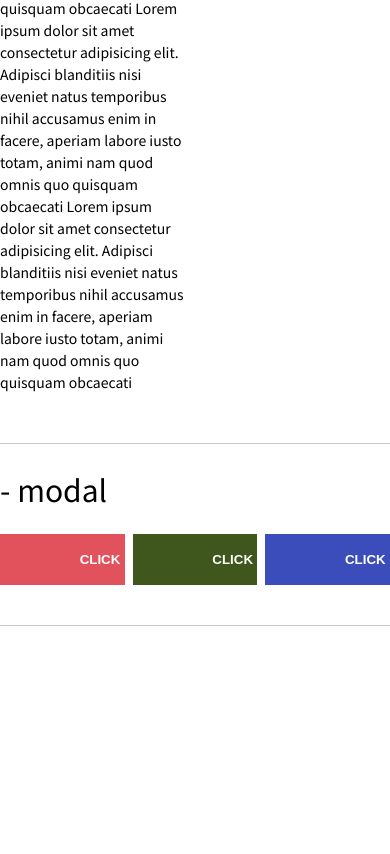
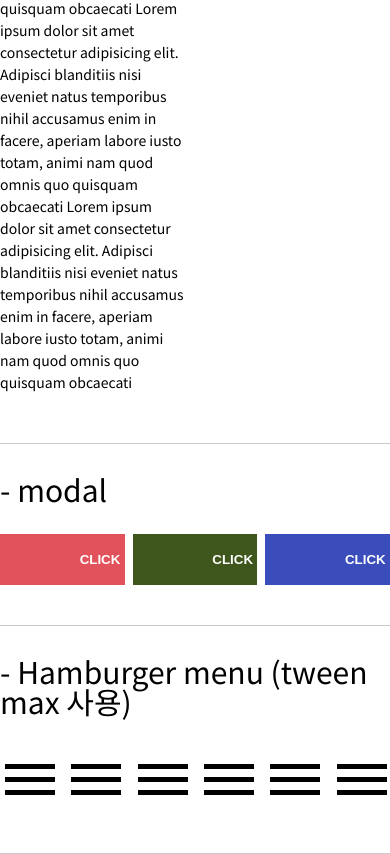
Before and after one commit to lmkygl/ui-pack, a website with bundled scripts: page src/index.html in a window 390 px wide. Shown: the part 2143-2997 px from the top of the page. Before the commit the page ends 2769 px from the top, so only its background shows below. Built offline with nearby package versions, Linux system fonts and the light colour scheme.

Commit message:
hamburger button

```diff
--- a/src/css/component/layout.scss
+++ b/src/css/component/layout.scss
@@ -142,12 +142,11 @@
         color: #fff;
         border-radius: 0;
         background-color: #e2525c;
-
     }
-    .btn2{
+    .btn2 {
         background-color: rgb(63, 87, 28);
     }
-    .btn3{
+    .btn3 {
         background-color: rgb(58, 77, 187);
     }
 }
@@ -167,14 +166,14 @@
         margin-top: -200px;
         opacity: 1;
     }
-    &.modal__w2{
+    &.modal__w2 {
         background-color: rgba(75, 158, 158, 0.8);
         &.open .modal__container {
             margin-top: -200px;
             opacity: 1;
         }
     }
-    &.modal__w3{
+    &.modal__w3 {
         background-color: rgba(79, 67, 121, 0.8);
     }
 }
@@ -197,16 +196,13 @@
     transition: all 0.5s ease-in-out;
 }
 
-
-
-
 .modal__head {
     width: 90%;
     height: 32px;
     padding: 12px 30px;
     overflow: hidden;
     background-color: #e2525c;
-    &.head2{
+    &.head2 {
         background-color: rgb(63, 87, 28);
     }
     &.head3 {
@@ -229,16 +225,32 @@
 .good_job {
     text-align: center;
     color: #e2525c;
-    h1{
+    h1 {
         font-size: 45px;
     }
     .fa-thumbs-o-up {
         font-size: 60px;
     }
     &.job2 {
-        color:rgb(63, 87, 28);
+        color: rgb(63, 87, 28);
     }
     &.job3 {
-        color:rgb(58, 77, 187);
+        color: rgb(58, 77, 187);
     }
 }
+
+.hamburger {
+    padding: 10px 5px;
+}
+
+.hamburger .line {
+    width: 50px;
+    height: 5px;
+    background-color: #000;
+    display: block;
+    margin: 8px auto;
+}
+
+.hamburger:hover {
+    cursor: pointer;
+}
--- a/src/index.html
+++ b/src/index.html
@@ -233,10 +233,10 @@
                                     <div class="slider_visual_wrap" data-ui="slider">
                                         <div data-ui="out__frame">
                                             <ul class="slider" data-ui="inner__frames">
-                                                <li class="scene con1">
+                                                <li class="scene con2">
                                                     slide1-1
                                                 </li>
-                                                <li class="scene con2">
+                                                <li class="scene con1">
                                                     slide1-2
                                                 </li>
                                                 <li class="scene con3">
@@ -265,16 +265,16 @@
                                     <div class="slider_visual_wrap" data-ui="slider">
                                         <div data-ui="out__frame">
                                             <ul class="slider" data-ui="inner__frames">
-                                                <li class="scene con1">
+                                                <li class="scene con4">
                                                     slide2-1
                                                 </li>
-                                                <li class="scene con2">
+                                                <li class="scene con3">
                                                     slide2-2
                                                 </li>
-                                                <li class="scene con3">
+                                                <li class="scene con2">
                                                     slide2-3
                                                 </li>
-                                                <li class="scene con4">
+                                                <li class="scene con1">
                                                     slide2-4
                                                 </li>
                                             </ul>
@@ -456,6 +456,68 @@
                     </div>
                 </div>
             </div>
+            <div class="border_bottom_line">
+                <h3 class="ui__pack__title">- Hamburger menu (tween max 사용)</h3>
+                <div class="grid col-6">
+                    <ul class="grid__row">
+                        <li class="grid__inner">
+                            <div class="grid__inner__item">
+                                <div class="hamburger" id="hamburger_1">
+                                    <span class="line"></span>
+                                    <span class="line"></span>
+                                    <span class="line"></span>
+                                </div>
+                            </div>
+                        </li>
+                        <li class="grid__inner">
+                            <div class="grid__inner__item">
+                                <div class="hamburger" id="hamburger_2">
+                                    <span class="line"></span>
+                                    <span class="line"></span>
+                                    <span class="line"></span>
+                                </div>
+                            </div>
+                        </li>
+                        <li class="grid__inner">
+                            <div class="grid__inner__item">
+                                <div class="hamburger" id="hamburger_3">
+                                    <span class="line"></span>
+                                    <span class="line"></span>
+                                    <span class="line"></span>
+                                </div>
+                            </div>
+                        </li>
+                        <li class="grid__inner">
+                            <div class="grid__inner__item">
+                                <div class="hamburger" id="hamburger_4">
+                                    <span class="line"></span>
+                                    <span class="line"></span>
+                                    <span class="line"></span>
+                                </div>
+                            </div>
+                        </li>
+                        <li class="grid__inner">
+                            <div class="grid__inner__item">
+                                <div class="hamburger" id="hamburger_5">
+                                    <span class="line"></span>
+                                    <span class="line"></span>
+                                    <span class="line"></span>
+                                </div>
+                            </div>
+                        </li>
+                        <li class="grid__inner">
+                            <div class="grid__inner__item">
+                                <div class="hamburger" id="hamburger_6">
+                                    <span class="line"></span>
+                                    <span class="line"></span>
+                                    <span class="line"></span>
+                                </div>
+                            </div>
+                        </li>
+                    </ul>
+                </div>
+
+            </div>
         </div>
     </div>
     <script src="./js/client.js"></script>
```
Also changed, not shown: src/css/index.css.
